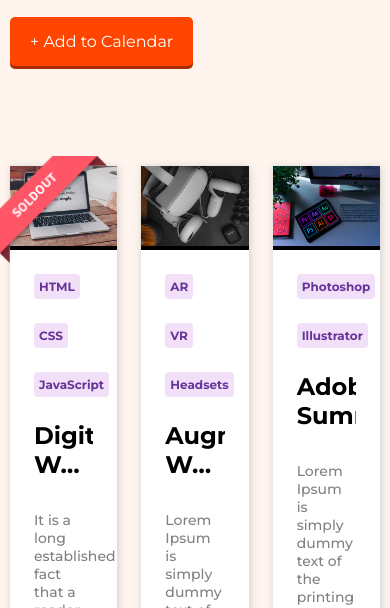
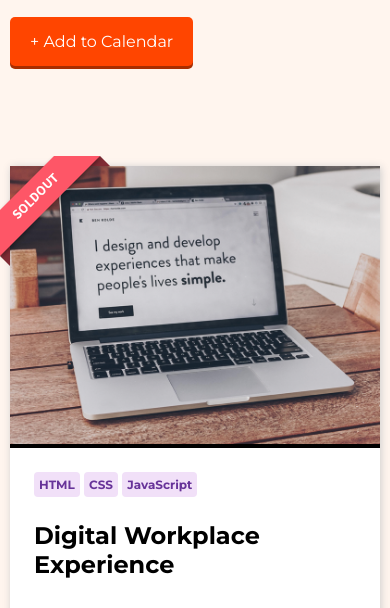
Before and after one commit to astinaus/flexbox-zigzag-event, a plain HTML site: page index.html in a window 390 px wide. Shown: the part 201-809 px from the top of the page. Drawn offline with Linux system fonts and the light colour scheme.

Commit message:
반응형 수정

```diff
--- a/style.css
+++ b/style.css
@@ -348,7 +348,7 @@ a {
   }
   /* //  section-events header 반응형 */
   /* product-card 반응형 */
-  .main {
+  .contents {
     flex-direction: column;
   }
   /* // produci-card 반응형 */
```
